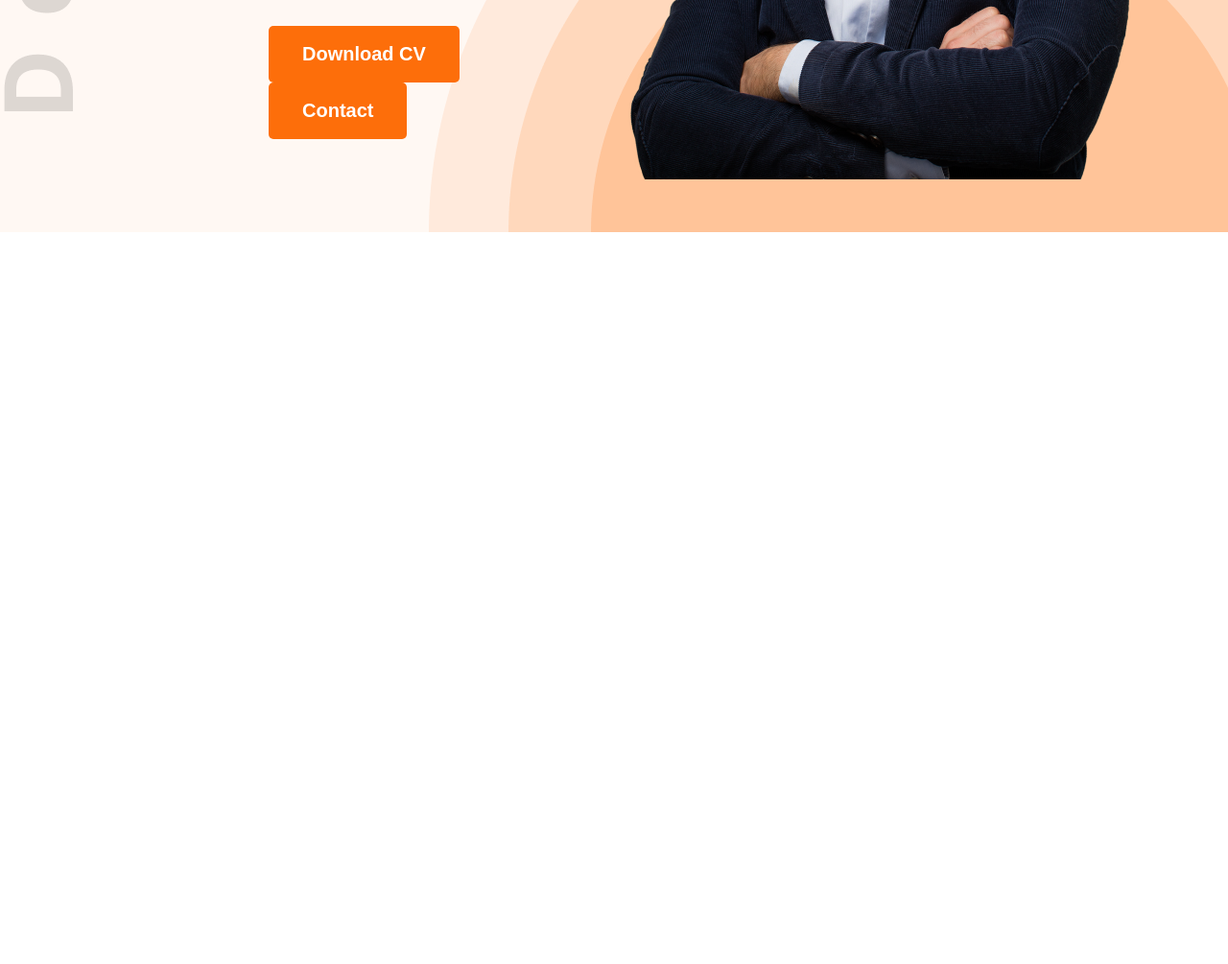
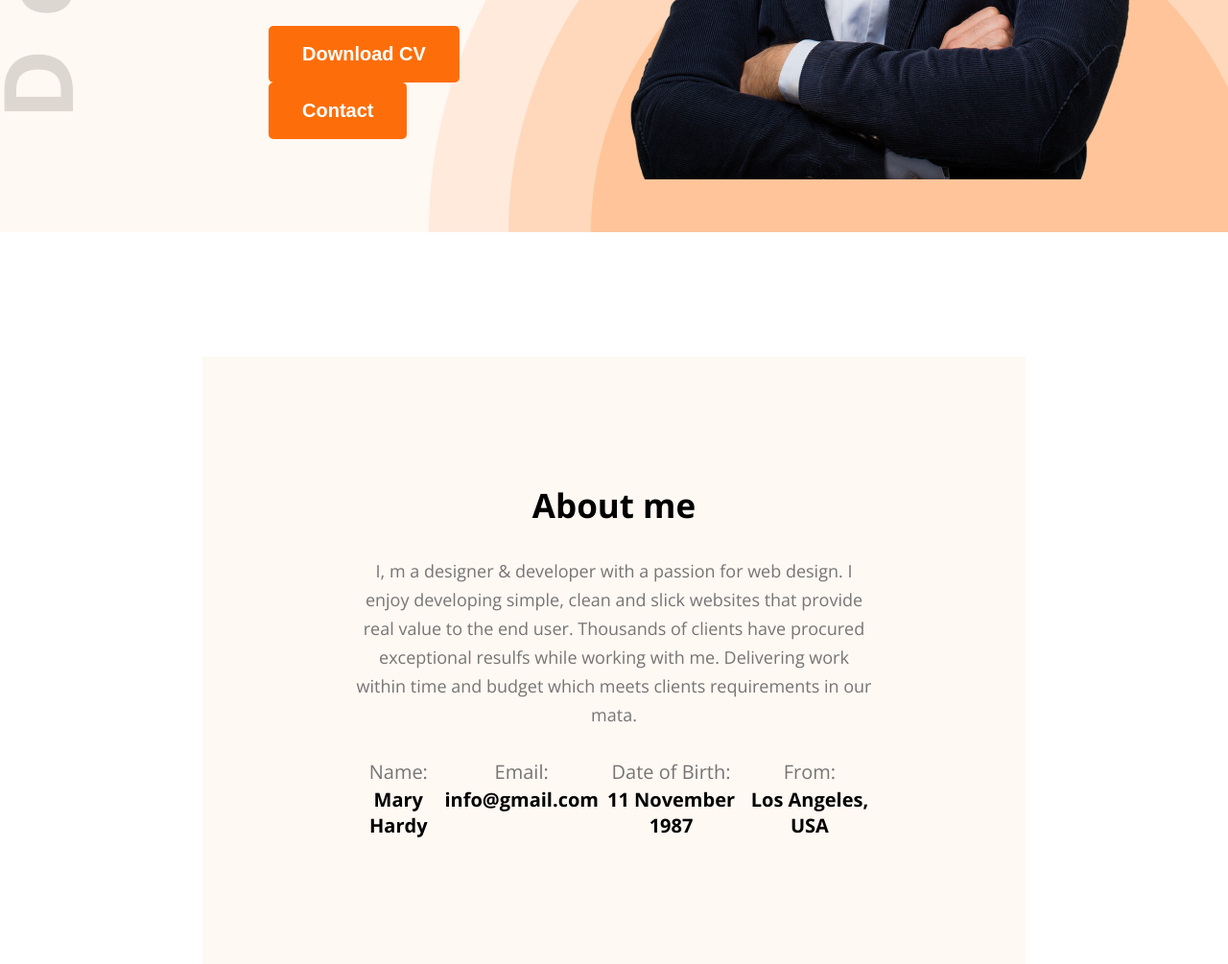
Before and after one commit to afia-labonno/portfolio-demo, a plain HTML site: page index.html in a window 1280 px wide. Shown: the part 647-1652 px from the top of the page at 96% size. Before the commit the page ends 889 px from the top, so only its background shows below. Drawn offline with nearby package versions, Linux system fonts and the light colour scheme.

Commit message:
About section added

```diff
--- a/index.html
+++ b/index.html
@@ -42,5 +42,31 @@
         </section>
 
     </header>
+    <section id="about">
+        <div class="about-container">
+            <div class="section-heading">
+                <h2>About me</h2>
+                <p>I, m a designer & developer with a passion for web design. I enjoy developing simple, clean and slick websites that provide real value to the end user. Thousands of clients have procured exceptional resulfs while working with me. Delivering work within time and budget which meets clients requirements in our mata.</p>
+            </div>
+            <div class="about-info">
+                <div class="info-card">
+                    <p>Name:</p>
+                    <h4>Mary Hardy</h4>
+                </div>
+                <div class="info-card">
+                    <p>Email:</p>
+                    <h4>info@gmail.com</h4>
+                </div>
+                <div class="info-card">
+                    <p>Date of Birth:</p>
+                    <h4>11 November 1987</h4>
+                </div>
+                <div class="info-card">
+                    <p>From:</p>
+                    <h4>Los Angeles, USA</h4>
+                </div>
+            </div>
+        </div>
+    </section>
 </body>
 </html>
--- a/styles/portfolio.css
+++ b/styles/portfolio.css
@@ -18,6 +18,24 @@
     font-weight: bold;
     color: white;
     cursor: pointer;
+}
+
+.section-heading{
+    max-width: 827px;
+    text-align: center;
+}
+
+.section-heading h2{
+    font-size: 35px;
+    font-weight: bold;
+    margin-bottom: 30px;
+
+}
+.section-heading p{
+    font-size: 18px;
+    margin-bottom: 30px;
+    line-height: 30px;
+    color: #757575;
 }
 
 .font-open-sans{
@@ -111,3 +129,31 @@
     max-width: 585px;
     vertical-align: middle;
 }
+
+#about{
+    padding-top: 130px;
+}
+
+#about .about-container{
+    width: 67%;
+    max-width: 1140px;
+    margin: 0 auto;
+    text-align: center;
+    background-color: #FFF8F3;
+    padding: 131px 156px;
+}
+
+#about .about-container .about-info{
+    display: flex;
+    justify-content: space-around;
+}
+
+.about-info .info-card p{
+    font-size: 20px;
+    line-height: 30px;
+    color: #757575;
+}
+
+.about-info .info-card h4{
+    font-size: 20px;
+}
```
